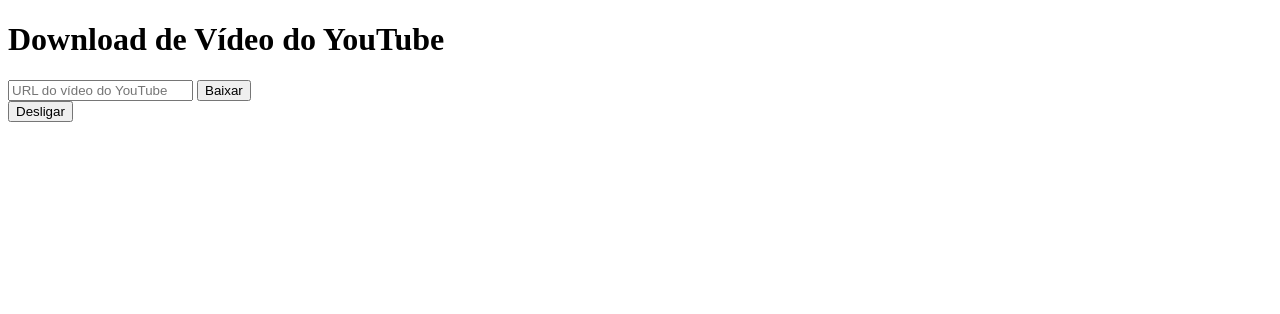
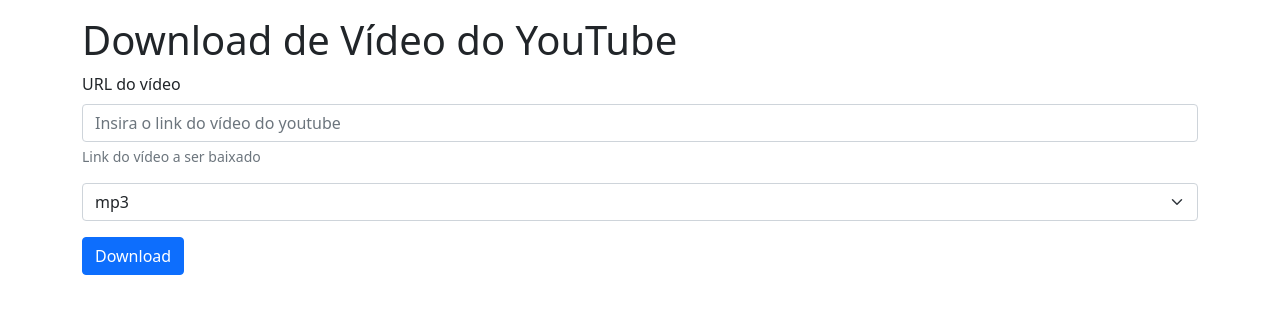
Before and after one commit to lucasaraujoz/youtubemp3, a Flask app: page / in a window 1280 px wide. Shown: the top 314 px of the page. Run offline with Flask 3, Linux system fonts and the light colour scheme; some libraries are stand-ins or nearby versions.

Commit message:
layout refatorado com uso de booststrap

```diff
--- a/templates/index.html
+++ b/templates/index.html
@@ -1,28 +1,82 @@
 <!DOCTYPE html>
-<html>
-<head>
-    <title>Download de Vídeo</title>
-</head>
-<script>
-    // Função para limpar o campo de entrada após o clique no botão de download
-    function clearInput() {
-        document.getElementById('url-input').value = '';
-    }
-</script>
+<html lang="pt-br">
+    <head>
+        <title>Download de Vídeo</title>
+        <meta charset="UTF-8"/>
+        <meta name="description" content="">
+        <meta name="keywords" content="">
+        <meta name="author" content="">
+        <meta name="viewport" content="width=device-width, initial-scale=1">
 
-<body>
-    <h1>Download de Vídeo do YouTube</h1>
-    {% if message %}
-    <p>{{ message|safe }}</p>
-    {% endif %}
-    <form method="POST" action="/">
-        <input type="text" name="url" placeholder="URL do vídeo do YouTube" required autocomplete="off">
-        <button type="submit" onClick = "clearInput()">Baixar</button>
-    </form>
+        <!-- Bootstrap CSS -->
+        <link href="https://cdn.jsdelivr.net/npm/bootstrap@5.0.2/dist/css/bootstrap.min.css" rel="stylesheet">
+    </head>
+    <style>
+    </style>
 
-    <form method="POST" action="/hello">
-        <button type="submit">Desligar</button>
-    </form>
+    <body class="p-3 m-0 border-0" >
 
-</body>
+
+
+        <form method="POST" action="/" class = "container">
+            <h1>Download de Vídeo do YouTube</h1>
+            <div class="mb-3">
+                <label for="url" class="form-label">URL do vídeo</label>
+                <input
+                name="url"
+                type="text"
+                class="form-control"
+                id="url"
+                aria-describedby="urlHelp"
+                placeholder="Insira o link do vídeo do youtube">
+                <div id="urlHelp" class="form-text">Link do vídeo a ser baixado</div>
+            </div>
+
+            <select name="format" class="form-select mb-3" aria-label="Default select example">
+                <option value ="mp3" selected>mp3</option>,
+                <option value ="m4a">m4a</option>,
+                <option value ="mp4">mp4</option>,
+                <option value ="wav">wav</option>,
+                <option value ="ogg">ogg</option>,
+                <option value ="webm">webm</option>
+                <option value ="flv">flv</option>,
+                <option value ="3gp">3gp</option>,
+                <option value ="aac">aac</option>,
+            </select>
+
+            <button
+            type="submit"
+            class="btn btn-primary"
+            onclick="document.getElementById('url-input').value = ''"
+            >
+                Download
+            </button>
+        </form>
+
+        <div class="toast-container position-fixed top-0 start-50 translate-middle-x p-3">
+            <div id="toast" class="toast " role="alert" aria-live="assertive" aria-atomic="true">
+                <div class="toast-header">
+                <!-- <img src="..." class="rounded me-2" alt="..."> -->
+                <span class="badge bg-danger rounded me-2">E</span>
+                <strong class="me-auto">Error</strong>
+                <!-- <small>11 mins ago</small> -->
+                <button type="button" class="btn-close" data-bs-dismiss="toast" aria-label="Fechar"></button>
+                </div>
+                <div class="toast-body">
+                    {{message}}
+                </div>
+            </div>
+        </div>
+
+         <!-- Bootstrap Javascripts -->
+        <script src="https://cdn.jsdelivr.net/npm/bootstrap@5.0.2/dist/js/bootstrap.bundle.min.js"></script>
+        <script>
+            const toastElList = document.querySelectorAll('.toast')
+            const toastList = [...toastElList].map(toastEl => new bootstrap.Toast(toastEl))
+            if ("{{ message }}") {
+                const toast = bootstrap.Toast.getOrCreateInstance(document.getElementById("toast"))
+                toast.show()
+            }
+        </script>
+    </body>
 </html>
```
